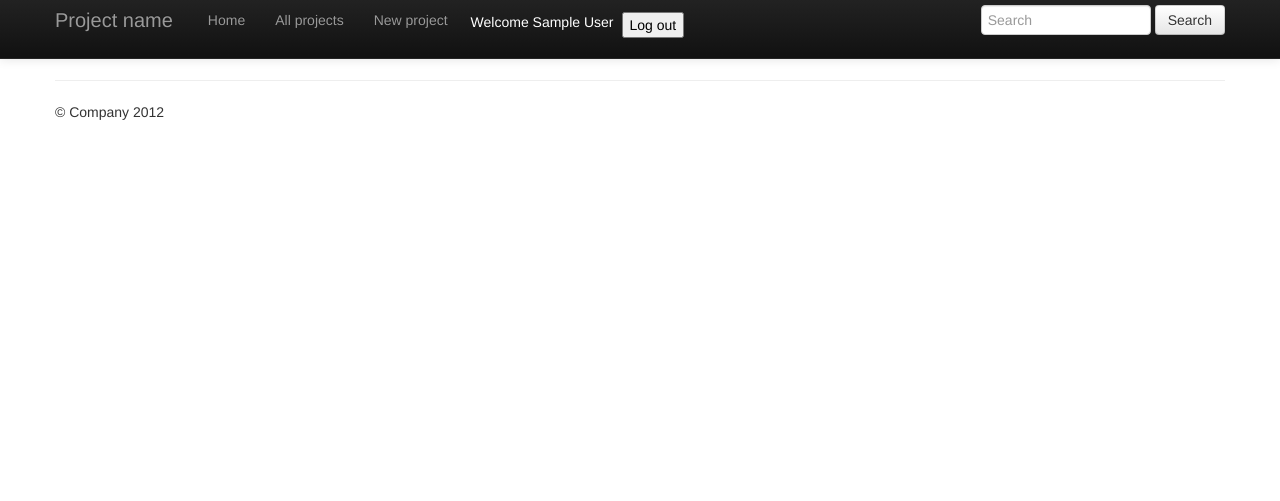
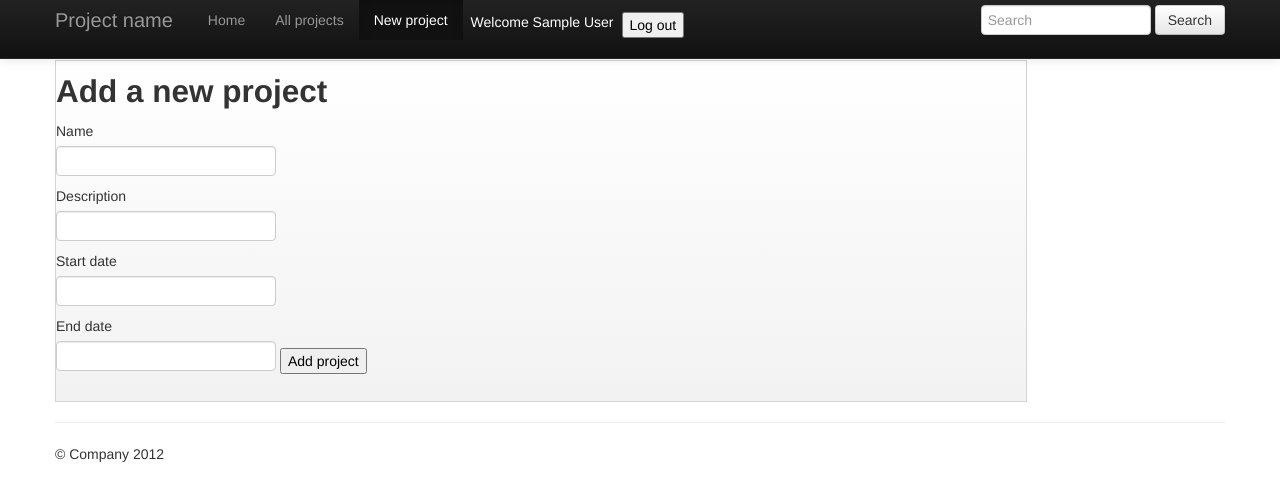
Before and after one commit to joseftw/1DV450_jo222ev, a Rails app: page /projects/new in a window 1280 px wide. Shown: the top 501 px of the page. Run offline with Rails 7, Linux system fonts and the light colour scheme; the visitor is signed in with stand-in values (Sample User, id 1); style sheets or scripts are compiled from the project's sources; parts of the project's set-up code (start-up, migrations or seed data) failed here and were passed over; some libraries are stand-ins or nearby versions.

Commit message:
Progress
I can add projects and tickets can be added to projects.
Major progress

```diff
--- a/RubyLabb/app/assets/stylesheets/application.css
+++ b/RubyLabb/app/assets/stylesheets/application.css
@@ -21,7 +21,8 @@
 
 #usersList h3 {text-align: center;}
 .userProjectList:before {content: "Projects: ";}
-
+.projectCreator {text-align: center;}
+.projectCreator:before {content: "Creator: ";}
 #singleProjectDescription {padding: 5px; width:80%; padding-left:20px;}
 #singleProjectListContainer ul {text-align: center;}
 #singleProjectListContainer label {text-align: center;}
--- a/RubyLabb/app/controllers/projects_controller.rb
+++ b/RubyLabb/app/controllers/projects_controller.rb
@@ -1,5 +1,5 @@
 class ProjectsController < ApplicationController
-
+  #Kontrollerar inloggningen
   before_filter :check_login
   def index
 
@@ -10,8 +10,23 @@ def index
   end
 
   def show
-  @projectId = params[:id].to_i
-  @project = Project.find(@projectId)
+    projectId = params[:id].to_i
+    @project = Project.find(projectId)
+    @ticket = Ticket.new
+  end
+
+  def new
+    @project = Project.new
+  end
+
+  def create
+    @project = Project.new(params[:project])
+    @project.user_id = session[:user_id]
+    if @project.save
+      redirect_to projects_path
+    else
+      render :action => 'new'
+    end
   end
 
 end
--- a/RubyLabb/app/controllers/sessions_controller.rb
+++ b/RubyLabb/app/controllers/sessions_controller.rb
@@ -21,6 +21,7 @@ class SessionsController < ApplicationController
 
   def logout
     session[:user_id]  = nil
+    flash[:notice] = "You have successfully logged out"
     redirect_to :action => "login"
   end
 
--- a/RubyLabb/app/models/project.rb
+++ b/RubyLabb/app/models/project.rb
@@ -1,4 +1,6 @@
 class Project < ActiveRecord::Base
   has_and_belongs_to_many :users
   has_many :tickets
+
+  attr_accessible :name, :description, :start_date, :end_date
 end
--- a/RubyLabb/app/models/ticket.rb
+++ b/RubyLabb/app/models/ticket.rb
@@ -2,4 +2,7 @@ class Ticket < ActiveRecord::Base
   belongs_to :user
   belongs_to :project
   belongs_to :status
+
+  attr_accessible :name, :description, :status_id, :project_id
+
 end
--- a/RubyLabb/app/views/home/index.html.erb
+++ b/RubyLabb/app/views/home/index.html.erb
@@ -1,3 +1,9 @@
+<% content_for :menu do %>
+  <li class="active"><a href="/home">Home</a></li>
+  <li><a href="/projects">All projects</a></li>
+  <li><a href="/projects/new">New project</a></li>
+<% end %>
+
 <div class="row">
   <div id="mainDiv" class="hero-unit gradientGray span10">
     <h1>Welcome!</h1>
--- a/RubyLabb/app/views/layouts/application.html.erb
+++ b/RubyLabb/app/views/layouts/application.html.erb
@@ -14,6 +14,7 @@
   </style>
   <link href="/assets/bootstrap.css" rel="stylesheet" type="text/css">
   <link href="/assets/application.css" rel="stylesheet" type="text/css">
+  <%= yield :head %>
 </head>
 <body>
 
@@ -28,9 +29,7 @@
           <a class="brand" href="#">Project name</a>
           <div class="nav-collapse collapse">
             <ul id="mainMenu" class="nav">
-              <li><a href="/home">Home</a></li>
-              <li><a href="/projects">All projects</a></li>
-              <li><a href="/projects">New project</a></li>
+              <%= yield :menu%>
               <% if session[:user_id] %>
                 <li class="white navMargin">Welcome <%= session[:user_first_name] %></li>
                 <li>
@@ -41,6 +40,7 @@
                 <% else %>
                 <li class="white navMargin">Not logged in</li>
               <% end %>
+
             </ul>
             <form class="navbar-form pull-right">
               <input class="span2" type="text" placeholder="Search">
@@ -51,6 +51,9 @@
       </div>
     </div>
 
+<div id="messageDiv" class="<%= yield :alertClass %>">
+  <%= yield :message %>
+</div>
 
 <div class="container">
 
--- a/RubyLabb/app/views/projects/new.html.erb
+++ b/RubyLabb/app/views/projects/new.html.erb
@@ -0,0 +1,27 @@
+<% content_for :menu do %>
+  <li><a href="/home">Home</a></li>
+  <li><a href="/projects">All projects</a></li>
+  <li class="active"><a href="/projects/new">New project</a></li>
+<% end %>
+<div class="row">
+    <div class="span10 gradientGray">
+      <h2>Add a new project</h2>
+
+      <%= form_for @project do |f| %>
+        <fieldset>
+          <%= f.label :name %>
+          <%= f.text_field :name %>
+
+          <%= f.label :description %>
+          <%= f.text_field :description %>
+
+          <%= f.label :start_date %>
+          <%= f.text_field :start_date %>
+          <%= f.label :end_date %>
+          <%= f.text_field :end_date %>
+
+          <%= f.submit "Add project" %>
+        </fieldset>
+      <% end %>
+  </div>
+</div>
--- a/RubyLabb/db/seeds.rb
+++ b/RubyLabb/db/seeds.rb
@@ -6,7 +6,7 @@
 #
 #   cities = City.create([{ name: 'Chicago' }, { name: 'Copenhagen' }])
 #   Mayor.create(name: 'Emanuel', city: cities.first)
-
+Project.delete_all
 p1 = Project.new
 p1.name = "Hack Facebook"
 p1.description = "We like Twitter, not Facebook, let's destroy it"
@@ -21,6 +21,7 @@ p2.start_date = Time.now
 p2.end_date = Time.now + (2*7*24*60*60)
 p2.save
 
+User.delete_all
 u1 = User.new
 u1.first_name = "Daniel"
 u1.last_name = "Toll"
@@ -39,6 +40,7 @@ u1.projects << p1
 u2.projects << p1
 u2.projects << p2
 
+Status.delete_all
 s1 = Status.new
 s1.status_name = "Fixed";
 s1.save
@@ -55,6 +57,7 @@ s4 = Status.new
 s4.status_name = "Will not fix"
 s4.save
 
+Ticket.delete_all
 t1 = Ticket.new
 t1.name = "Hacking problem"
 t1.description = "It seems like Facebook has very high security"
```
Also changed, not shown: RubyLabb/app/controllers/tickets_controller.rb (+19 -0 lines), RubyLabb/app/views/projects/index.html.erb (+7 -0 lines), RubyLabb/app/views/projects/show.html.erb (+10 -3 lines), RubyLabb/app/views/sessions/login.html.erb (+19 -0 lines), RubyLabb/app/views/tickets/new.html.erb (+22 -0 lines), 3 other files. Lines whose indentation alone changed are shown as unchanged.
